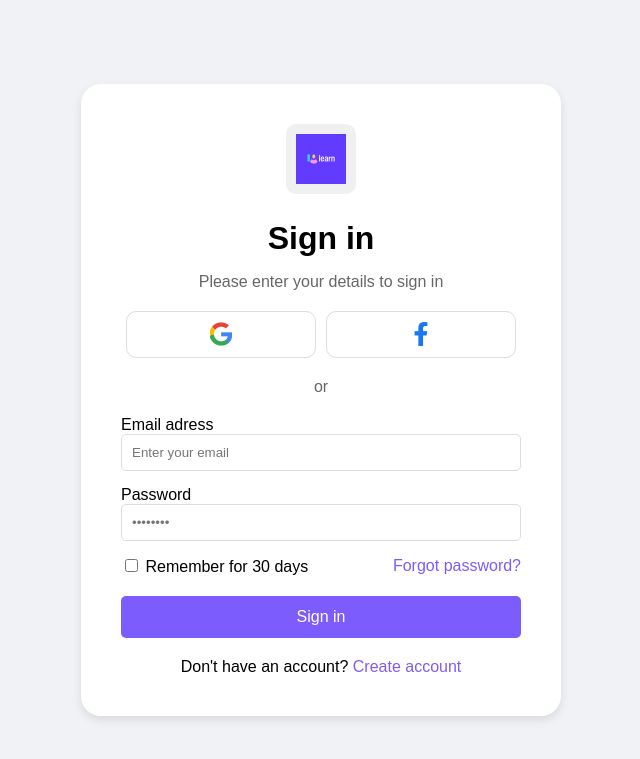
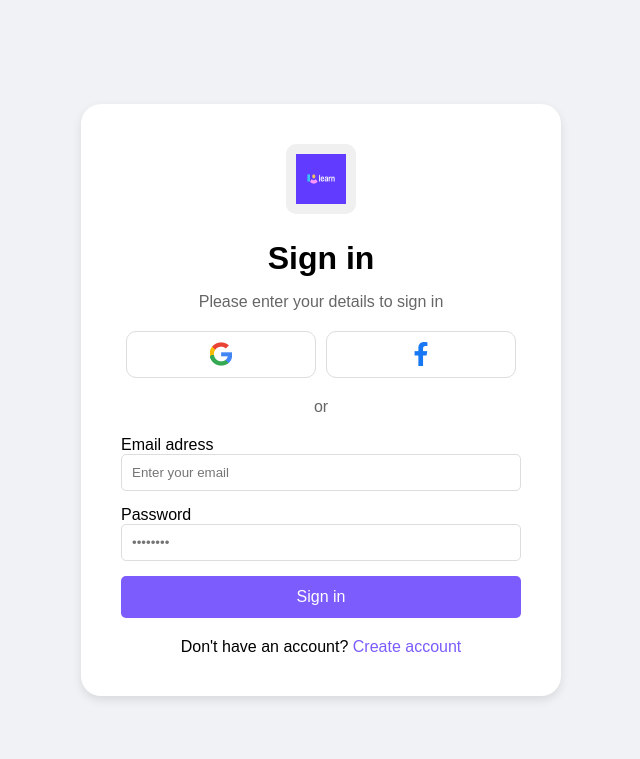
Before and after one commit to abhishek-singh110/SocailAuthentication, a Django app: page /login/ in a window 1280 px wide. Shown: the top 759 px of the page, without its empty margins (319-959 px from the left). Run offline with Django 5.2, Linux system fonts and the light colour scheme; some libraries are stand-ins or nearby versions.

Commit message:
remove the uncessary content

```diff
--- a/templates/login.html
+++ b/templates/login.html
@@ -41,10 +41,6 @@
             <input type="email" id="email" name="email" placeholder="Enter your email">
             <label for="password">Password</label>
             <input type="password" id="password" name="password" placeholder="••••••••">
-            <div class="remember-forgot">
-                <label><input type="checkbox"> Remember for 30 days</label>
-                <a href="#">Forgot password?</a>
-            </div>
             <button class="sign-in-button">Sign in</button>
         </form>
         <div class="create-account">
--- a/templates/signup.html
+++ b/templates/signup.html
@@ -52,7 +52,7 @@
             <button class="sign-in-button">Sign up</button>
         </form>
         <div class="create-account">
-            Already have an account? <a href="{% url 'login' %}">Create account</a>
+            Already have an account? <a href="{% url 'login' %}">Sign In</a>
         </div>
     </div>
     <script src="{% static 'js/jquery.min.js' %}"></script>
```
